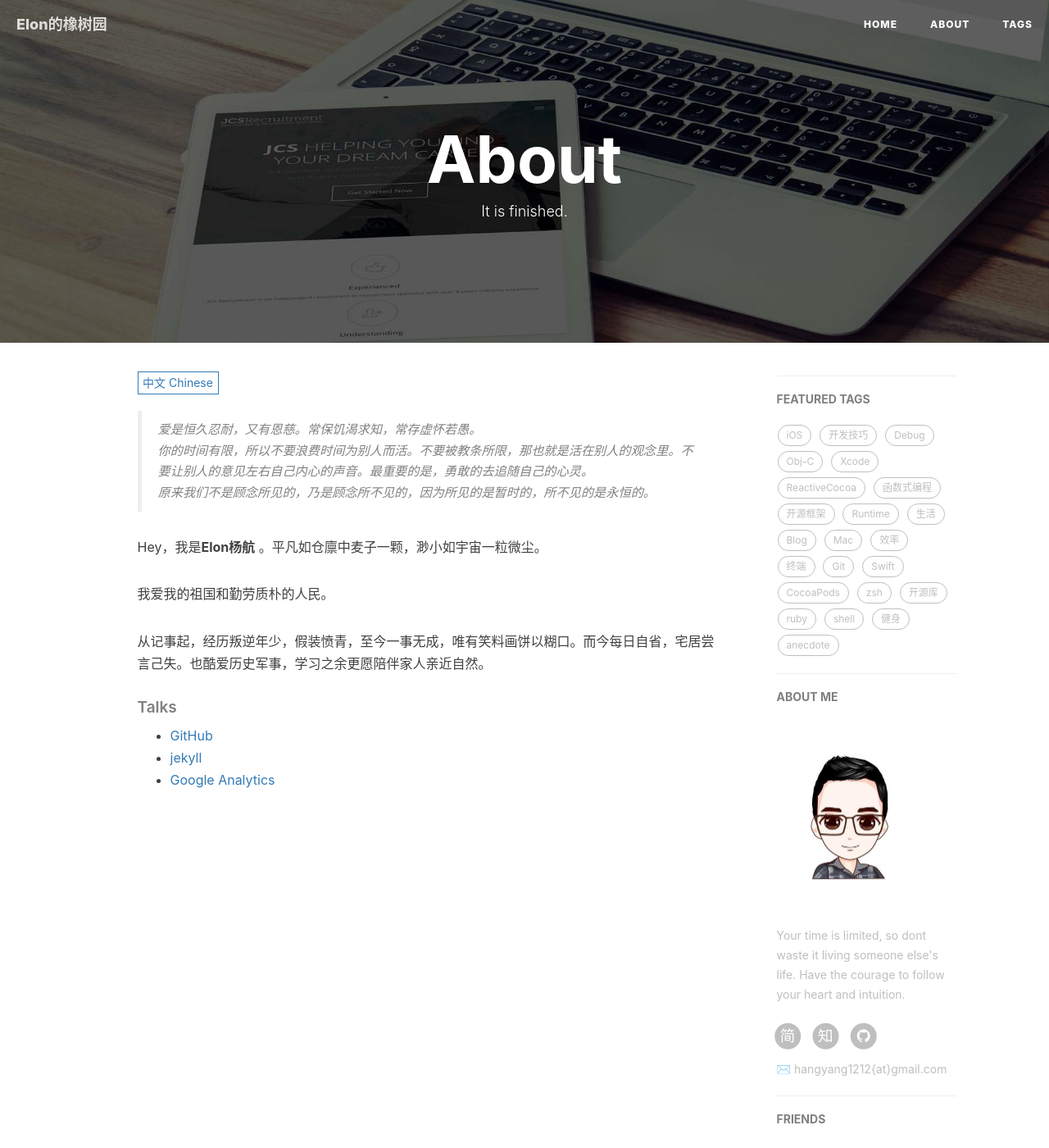
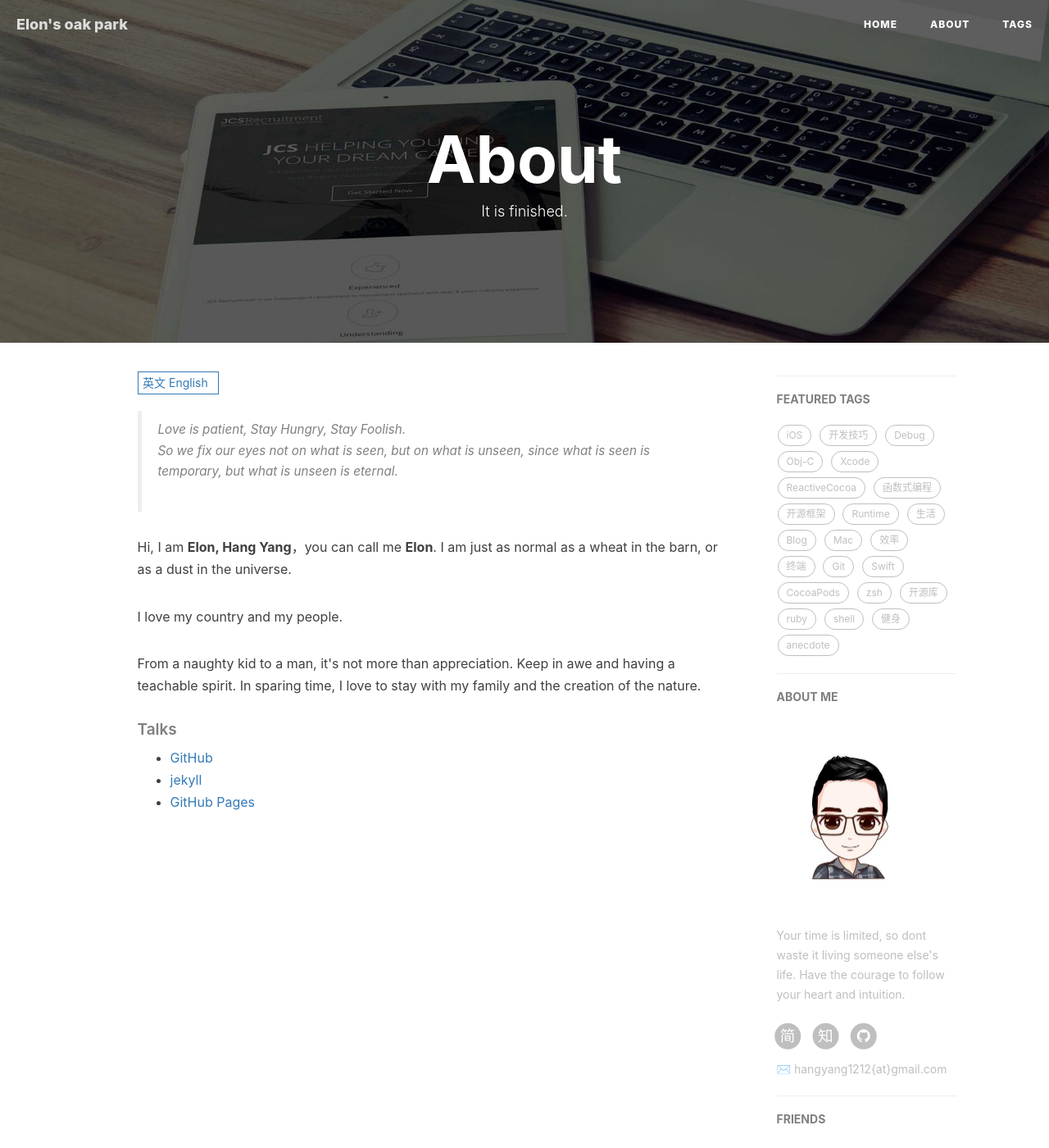
Before and after one commit to dev-hyang/dev-hyang.github.io, a Jekyll site: the page built from about.html, in a window 1280 px wide and 1400 px high. Shown: the whole window at 82% size. Built offline with Jekyll 4.4.1, drawn with Linux system fonts in a browser that asks for light colours; nearby versions of some CDN libraries; comment, search, counter and statistics services are not loaded; some of the changed text lies outside the part shown.

```diff
--- a/_config.yml
+++ b/_config.yml
@@ -1,6 +1,6 @@
 # Site settings
-title: Elon的橡树园
-SEOTitle: Elon的博客 | 知秋一叶
+title: Elon's oak park
+SEOTitle: Elon's Blog | Elon的博客 | 知秋一叶
 header-img: img/accompany-desk.jpg
 email: hangyang1212{at}gmail.com
 description: "Even though I walk through the darkest valley, I will fear no evil, for you are with me."
--- a/about.html
+++ b/about.html
@@ -88,16 +88,16 @@ header-img: "img/post-bg-rwd.jpg"
     function _render(){
         var _hash = window.location.hash;
         // en
-        if(_hash == "#en"){
+        if(_hash == "#zh"){
+            $select.selectedIndex = 0;
+            $zh.style.display = "block";
+            $en.style.display = "none";
+        // en by default
+        }else{
+            // not trigger onChange, otherwise cause a loop call.
             $select.selectedIndex = 1;
             $en.style.display = "block";
             $zh.style.display = "none";
-        // zh by default
-        }else{
-            // not trigger onChange, otherwise cause a loop call.
-            $select.selectedIndex = 0;
-            $zh.style.display = "block";
-            $en.style.display = "none";
         }
     }
 
```
